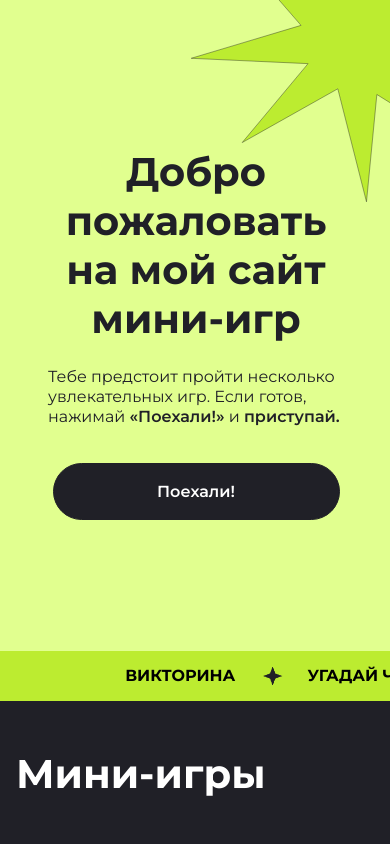
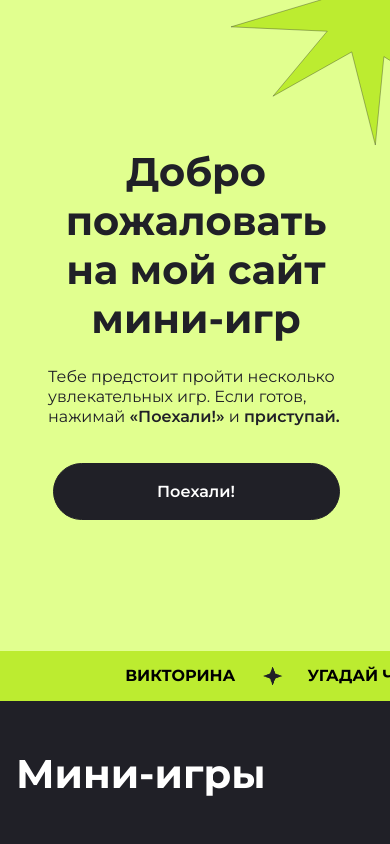
Before and after one commit to KirillEvgen/Homework1, a plain HTML site: page index.html in a window 390 px wide. Shown: the top 844 px of the page. Drawn offline with Linux system fonts and the light colour scheme.

Commit message:
поправил звезду

```diff
--- a/_mobileindex.scss
+++ b/_mobileindex.scss
@@ -68,8 +68,8 @@
             url(img/mStar3.png),
             url(img/mStar4.png);
         background-repeat: no-repeat, no-repeat, no-repeat, no-repeat, no-repeat;
-        background-size: 85%, 21px, 35px, 18px, 40px;
-        background-position: 190px -120px,
+        background-size: 70%, 21px, 35px, 18px, 40px;
+        background-position: 230px -120px,
             91px 64px,
             37px 97px,
             272px 557px,
```
Also changed, not shown: style.css.
